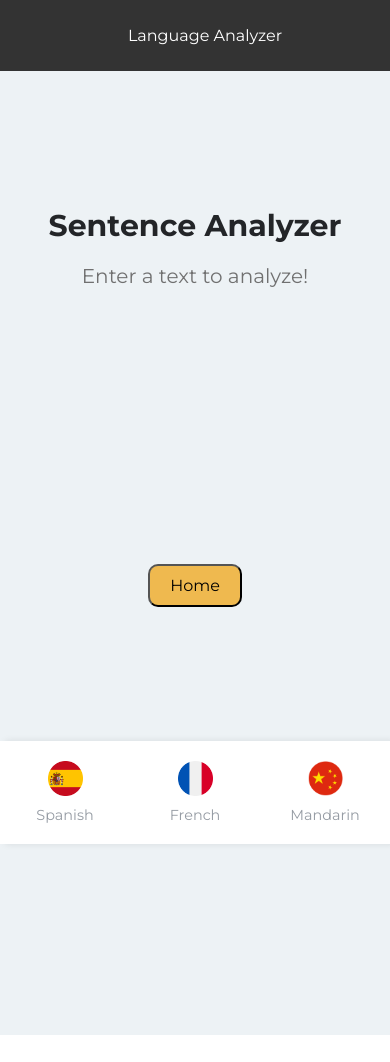
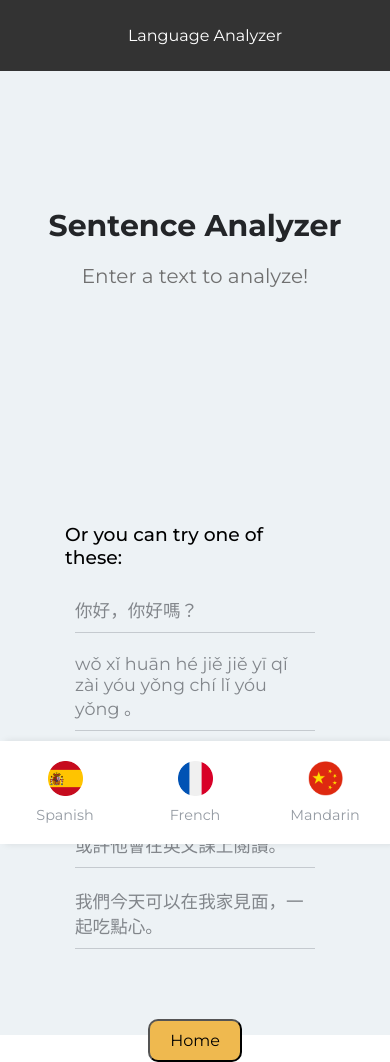
Before and after one commit to bz421/LanguageAnalyzer, a React (Create React App) app in the folder client/: page /language/1 in a window 390 px wide. Before the commit the page ends 1035 px from the top, so only its background shows below. Built offline with nearby package versions, Linux system fonts and the light colour scheme; no server answers; a web font is replaced by a local one.

Commit message:
added sample sentences

```diff
--- a/client/src/Components/SentenceWrapper.js
+++ b/client/src/Components/SentenceWrapper.js
@@ -404,7 +404,7 @@ export default function SentenceWrapper({data, lang}) {
 
     return (
         <>
-            <Grid2 container spacing={2} >
+            <Grid2 container spacing={2} justifyContent="space-evenly" flexWrap="wrap">
                 {data.tokens.map((token, index) => (
                     <Grid2 item key={index}>
                         {<Box
@@ -412,9 +412,10 @@ export default function SentenceWrapper({data, lang}) {
                                 textAlign: 'center',
                                 padding: '8px',
                                 borderRadius: '4px',
-                                backgroundColor: '#f0f0f0',
                                 margin: '8px',
                                 marginBottom: '4px',
+                                color: '#129799',
+                                fontWeight: '500',
                             }}
                         >
                             {token.tags.includes('particle') || token.tags.includes('baParticle') || token.tags.includes('beiParticle') ? (
@@ -429,6 +430,7 @@ export default function SentenceWrapper({data, lang}) {
                         <Box
                             ref={(el) => (tokenRefs.current[index] = el)}
                             sx={{
+                                fontWeight: '700',
                                 textAlign: 'center',
                                 padding: '8px',
                                 border:
@@ -512,6 +514,7 @@ export default function SentenceWrapper({data, lang}) {
                 <Box
                     sx={{
                         position: 'absolute',
+                        margin: 'auto',
                         top: '50%',
                         left: '50%',
                         transform: 'translate(-50%, -50%)',
--- a/client/src/Pages/Language.js
+++ b/client/src/Pages/Language.js
@@ -92,6 +92,11 @@ export default function Page() {
         setShowResult(false);
     };
 
+    const handleSampleClick = (e) => {
+        setInput(e.target.innerText);
+        setHasInput(true);
+    }
+
     useEffect(() => {
         getMessage();
     }, []);
@@ -114,7 +119,7 @@ export default function Page() {
                             </button>
                         </div>
                         <div className="result centered-container">
-                            <p>English Translation: {translation}</p>
+                            <p style={{color : '#ab5620', fontWeight : '500', fontSize : '1.1rem'}}>{translation}</p>
                             <SentenceWrapper data={data} lang={lang}/>
                             {/*<h4>Full data(check console)</h4>*/}
                         </div>
@@ -129,7 +134,6 @@ export default function Page() {
 
                         <div className="text-box-container">
                             <form onSubmit={handleSubmit}>
-
                                 <textarea
                                     className="text-box"
                                     type="text"
@@ -155,6 +159,44 @@ export default function Page() {
                                 </button>
                             </form>
                         </div>
+
+
+                        {(lang === 'es') ?
+                        (
+                            <div className="sample">
+                                <h3>Or you can try one of these:</h3>
+                                <p onClick={handleSampleClick}>Hola, ¿cómo estás?</p>
+                                <p onClick={handleSampleClick}>A mí me gusta nadar en la piscina con mi hermana</p>
+                                <p onClick={handleSampleClick}>Nosotros preferimos el café al té.</p>
+                                <p onClick={handleSampleClick}>A lo mejor, leerá en su clase de inglés.</p>
+                                <p onClick={handleSampleClick}>Podemos quedar en mi casa para tomar una merienda hoy.</p>
+                            </div>
+                        ) : (
+                            (lang === 'fr') ?
+                            (<div className="sample">
+                                <h3>Or you can try one of these:</h3>
+                                <p onClick={handleSampleClick}>Bonjour, comment ça va?</p>
+                                <p onClick={handleSampleClick}>J'aime nager dans la piscine avec ma sœur.</p>
+                                <p onClick={handleSampleClick}>Nous préférons le café au thé.</p>
+                                <p onClick={handleSampleClick}>Peut-être qu'il lira dans son cours d'anglais.</p>
+                                <p onClick={handleSampleClick}>Nous pouvons nous retrouver chez moi pour un goûter aujourd'hui.</p>
+                            </div>
+                            ) : (
+                                <div className="sample">
+                                <h3>Or you can try one of these:</h3>
+                                <p onClick={handleSampleClick}>你好，你好嗎？</p>
+                                <p onClick={handleSampleClick}>wǒ xǐ huān hé jiě jiě yī qǐ zài yóu yǒng chí lǐ yóu yǒng 。</p>
+                                <p onClick={handleSampleClick}>bǐ qǐ chá ， wǒ mén gēng xǐ huān kā fēi 。</p>
+                                <p onClick={handleSampleClick}>或許他會在英文課上閱讀。</p>
+                                <p onClick={handleSampleClick}>我們今天可以在我家見面，一起吃點心。</p>
+
+                                </div>
+                            )
+                        )
+
+
+                        }
+
                     </div>
                 )}
 
--- a/client/src/Pages/styles.css
+++ b/client/src/Pages/styles.css
@@ -193,6 +193,30 @@ form>button:hover{
     margin-bottom: 10px;
 }
 
+.sample {
+    display: flex;
+    flex-direction: column;
+    width: 640px;
+}
+
+.sample>h3 {
+    font-weight: 500;
+}
+
+.sample>p {
+    display: flex;
+    color: #82868b;
+    font-size: 1.1rem;
+    border-bottom: #aaafb594 1px solid;
+    padding-bottom: 10px;
+    margin: 10px;
+}
+
+.sample>p:hover {
+    color: #3c94ac;
+    font-weight: 500;
+}
+
 @media (max-width: 960px) {
     .sidebar {
         flex-direction: row;
@@ -208,6 +232,9 @@ form>button:hover{
         width: calc(100vw - 130px);
     }
 
+    .sample {
+        width: calc(100vw - 130px);
+    }
 }
 
 @media (max-width : 400px) {
@@ -228,6 +255,8 @@ form>button:hover{
 
     }
 
+
+
     .text-box-container {
         visibility: hidden;
         background-color: transparent;
```
